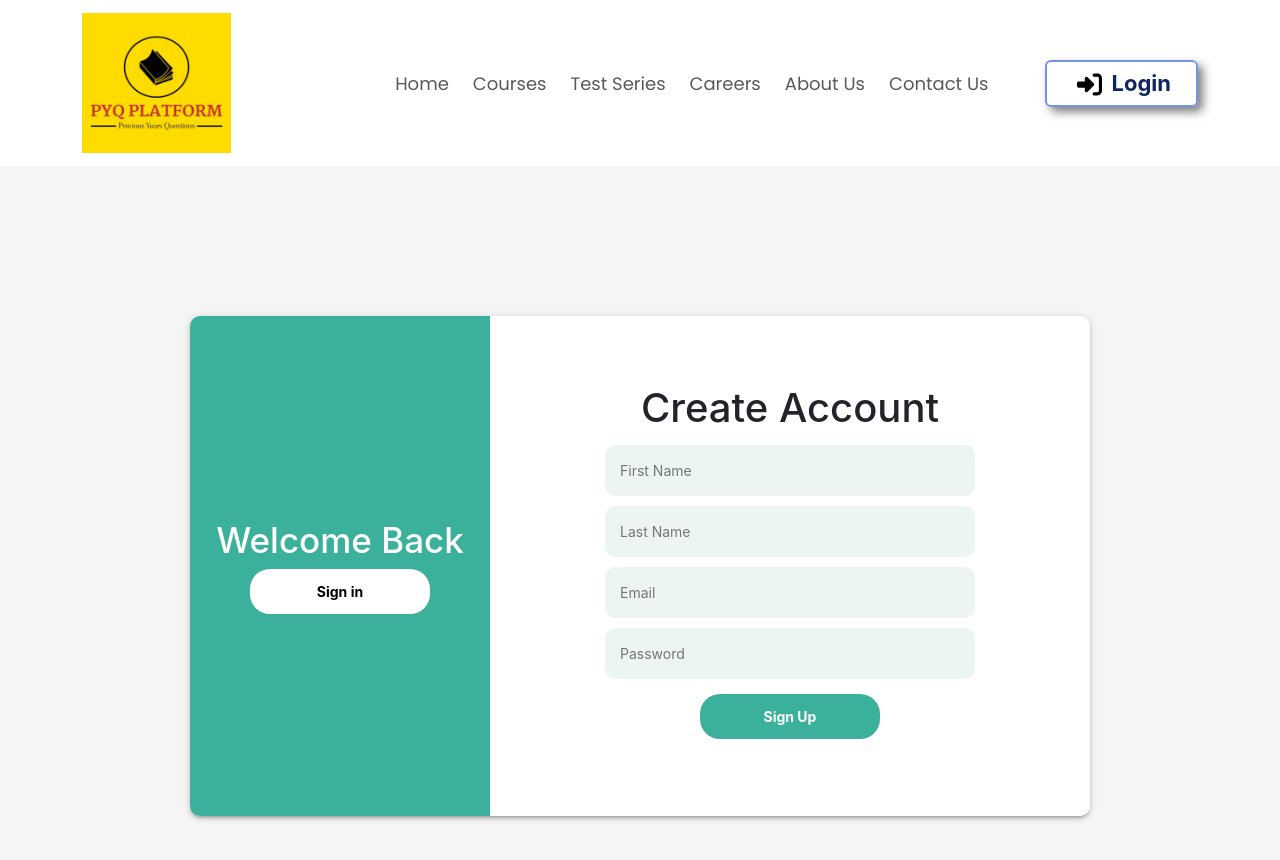
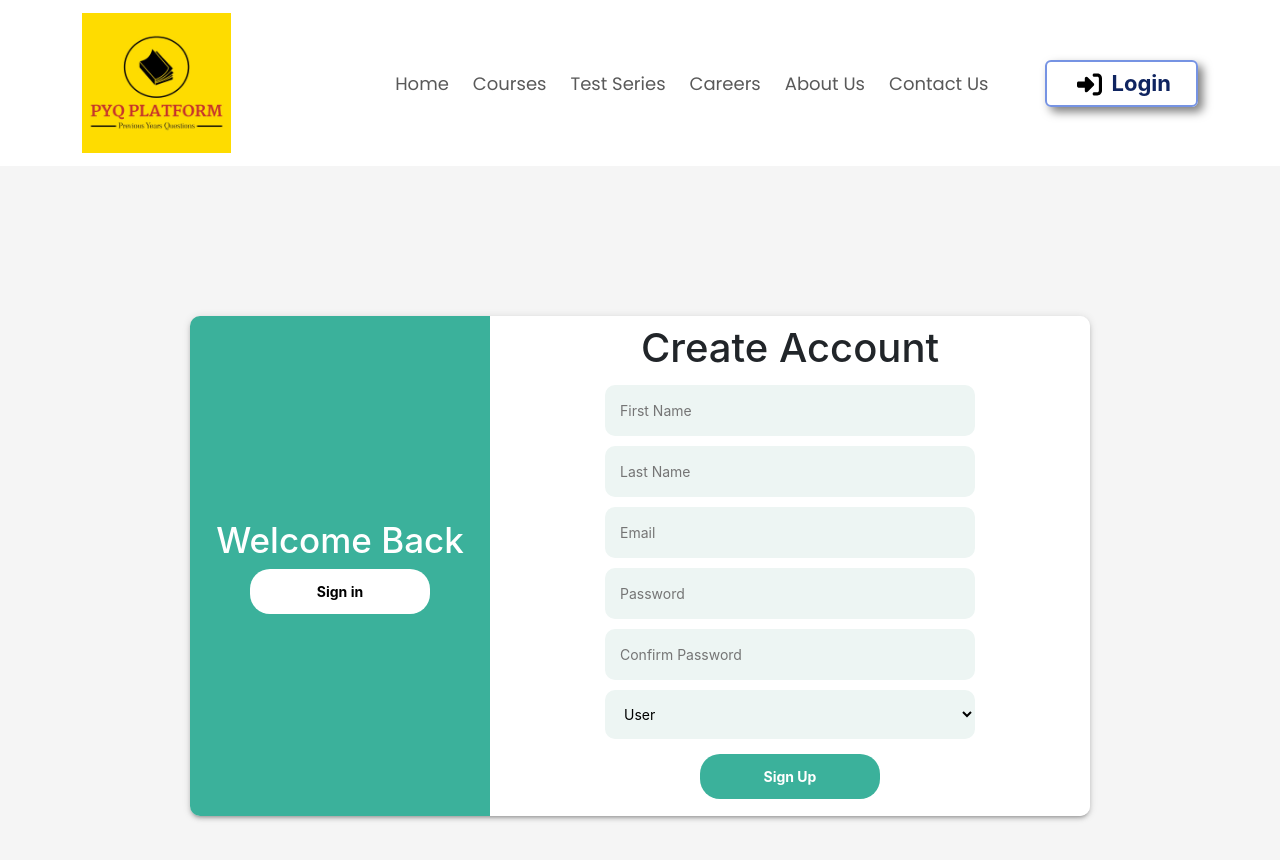
Before and after one commit to sandipan-das-sd/pyq, a React (Create React App) app: page /signup in a window 1280 px wide. Shown: the top 860 px of the page. Built offline with nearby package versions, Linux system fonts and the light colour scheme; no server answers.

Commit message:
ui fixes

```diff
--- a/src/Components/Signup/Signup.js
+++ b/src/Components/Signup/Signup.js
@@ -9,11 +9,21 @@ const Signup = () => {
         lastname: "",
         email: "",
         password: "",
+        confirmPassword: "",
+        userType: "visitor", // Default user type
     });
+    const [error, setError] = useState("");
     const history = useHistory();
 
     const handleSubmit = async (e) => {
         e.preventDefault();
+
+        // Password validation, additional validations can be added
+        if (data.password !== data.confirmPassword) {
+            setError("Passwords do not match");
+            return;
+        }
+
         try {
             const response = await axios.post('http://localhost:8001/register', data);
             console.log(response.data);
@@ -21,7 +31,7 @@ const Signup = () => {
             history.push('/login');
         } catch (error) {
             console.error("Error:", error.message);
-            alert("Registration failed. Please try again.");
+            setError("Registration failed. Please try again.");
         }
     };
 
@@ -79,10 +89,29 @@ const Signup = () => {
                             required
                             className={styles.input}
                         />
+                        <input
+                            type="password"
+                            placeholder="Confirm Password"
+                            name="confirmPassword"
+                            onChange={handleChange}
+                            value={data.confirmPassword}
+                            required
+                            className={styles.input}
+                        />
+                        <select
+                            name="userType"
+                            value={data.userType}
+                            onChange={handleChange}
+                            className={styles.input}
+                        >
+                            <option value="user">User</option>
+                            <option value="admin">Admin</option>
+                        </select>
                         <button type="submit" className={styles.green_btn}>
                             Sign Up
                         </button>
                     </form>
+                    {error && <p className={styles.error}>{error}</p>}
                 </div>
             </div>
         </div>
```
